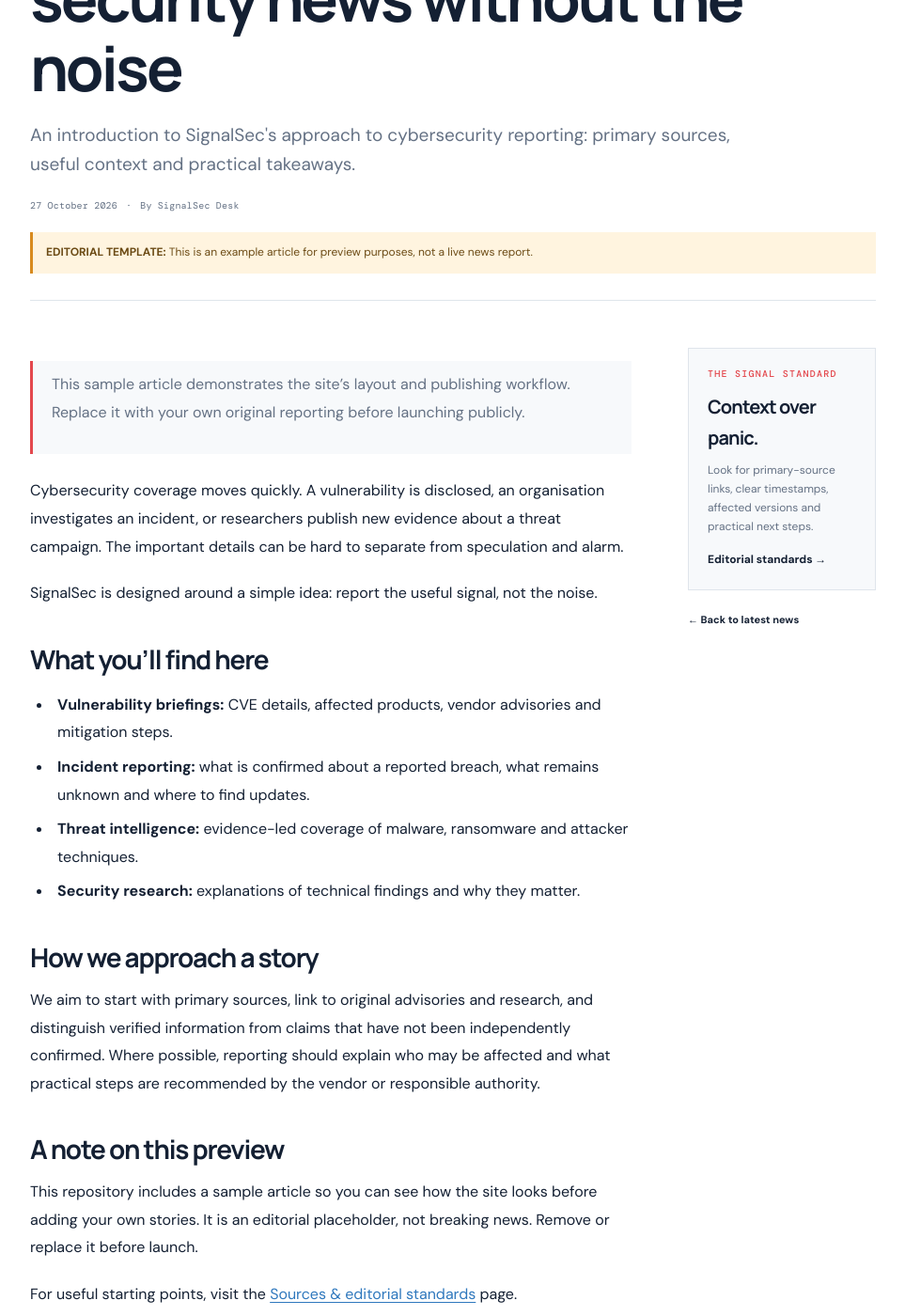
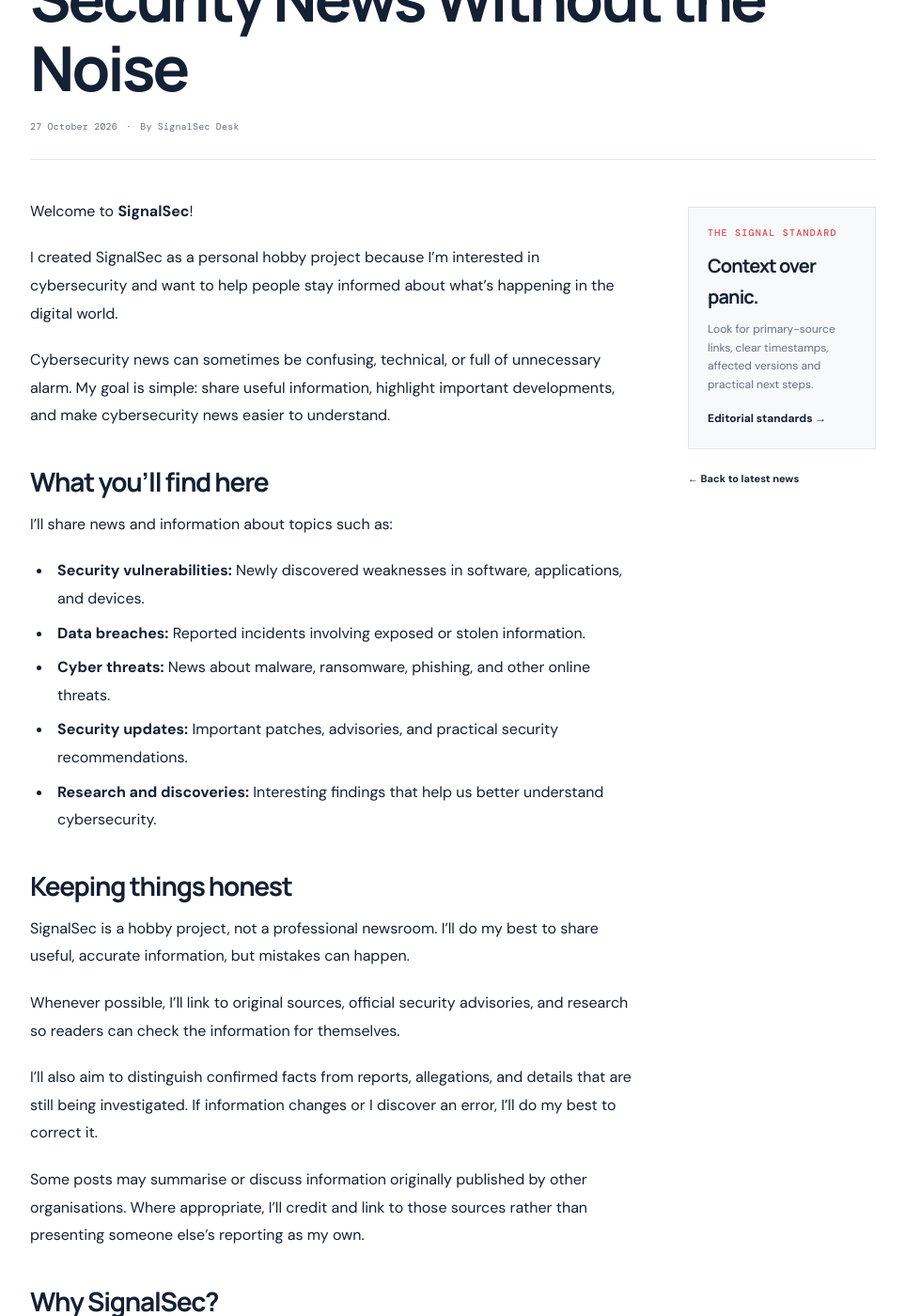
Before and after one commit to LazyOwl-Lab/lazyowl-lab.github.io, a Jekyll site: the page built from _posts/2026-10-27-welcome-to-signalsec.md, in a window 1280 px wide and 1400 px high, scrolled down 331 px. Shown: the whole window at 94% size, without its empty margins (158-1121 px from the left). Built offline with Jekyll 4.4.1, drawn with Linux system fonts in a browser that asks for light colours; some of the changed text lies outside the part shown.

Commit message:
Update 2026-10-27-welcome-to-signalsec.md

```diff
--- a/_posts/2026-10-27-welcome-to-signalsec.md
+++ b/_posts/2026-10-27-welcome-to-signalsec.md
@@ -1,33 +1,48 @@
 ---
-title: "Welcome to SignalSec: security news without the noise"
-date: 2026-10-27 09:00:00 +0200
-categories: [security-research]
-tags: [editorial, cybersecurity]
-description: "An introduction to SignalSec's approach to cybersecurity reporting: primary sources, useful context and practical takeaways."
-author: "SignalSec Desk"
-featured: true
-demo: true
+layout: article
+title: "Welcome to SignalSec: Security News Without the Noise"
+date: 2026-10-27
+categories:
+  - security-research
+excerpt: "A personal hobby project dedicated to sharing useful cybersecurity news and helping people stay informed."
 ---
 
-> This sample article demonstrates the site's layout and publishing workflow. Replace it with your own original reporting before launching publicly.
+Welcome to **SignalSec**!
 
-Cybersecurity coverage moves quickly. A vulnerability is disclosed, an organisation investigates an incident, or researchers publish new evidence about a threat campaign. The important details can be hard to separate from speculation and alarm.
+I created SignalSec as a personal hobby project because I'm interested in cybersecurity and want to help people stay informed about what's happening in the digital world.
 
-SignalSec is designed around a simple idea: report the useful signal, not the noise.
+Cybersecurity news can sometimes be confusing, technical, or full of unnecessary alarm. My goal is simple: share useful information, highlight important developments, and make cybersecurity news easier to understand.
 
 ## What you'll find here
 
-- **Vulnerability briefings:** CVE details, affected products, vendor advisories and mitigation steps.
-- **Incident reporting:** what is confirmed about a reported breach, what remains unknown and where to find updates.
-- **Threat intelligence:** evidence-led coverage of malware, ransomware and attacker techniques.
-- **Security research:** explanations of technical findings and why they matter.
+I'll share news and information about topics such as:
 
-## How we approach a story
+- **Security vulnerabilities:** Newly discovered weaknesses in software, applications, and devices.
+- **Data breaches:** Reported incidents involving exposed or stolen information.
+- **Cyber threats:** News about malware, ransomware, phishing, and other online threats.
+- **Security updates:** Important patches, advisories, and practical security recommendations.
+- **Research and discoveries:** Interesting findings that help us better understand cybersecurity.
 
-We aim to start with primary sources, link to original advisories and research, and distinguish verified information from claims that have not been independently confirmed. Where possible, reporting should explain who may be affected and what practical steps are recommended by the vendor or responsible authority.
+## Keeping things honest
 
-## A note on this preview
+SignalSec is a hobby project, not a professional newsroom. I'll do my best to share useful, accurate information, but mistakes can happen.
 
-This repository includes a sample article so you can see how the site looks before adding your own stories. It is an editorial placeholder, not breaking news. Remove or replace it before launch.
+Whenever possible, I'll link to original sources, official security advisories, and research so readers can check the information for themselves.
 
-For useful starting points, visit the [Sources & editorial standards]({{ '/sources.html' | relative_url }}) page.
+I'll also aim to distinguish confirmed facts from reports, allegations, and details that are still being investigated. If information changes or I discover an error, I'll do my best to correct it.
+
+Some posts may summarise or discuss information originally published by other organisations. Where appropriate, I'll credit and link to those sources rather than presenting someone else's reporting as my own.
+
+## Why SignalSec?
+
+The internet is part of our everyday lives, and cybersecurity affects everyone — not just security professionals.
+
+Whether you're a student, a technology enthusiast, someone who works with computers, or simply a person who wants to stay safe online, I hope you'll find something useful here.
+
+I'm building SignalSec because I enjoy learning about cybersecurity and sharing what I learn with others.
+
+There are no big promises. Just a personal project, a genuine interest in cybersecurity, and a desire to help people stay informed.
+
+Thanks for visiting SignalSec.
+
+**Less noise. More signal.**
```
